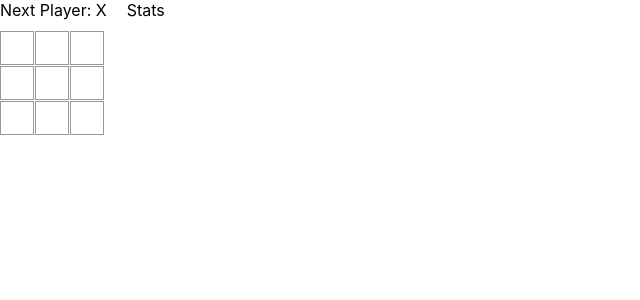
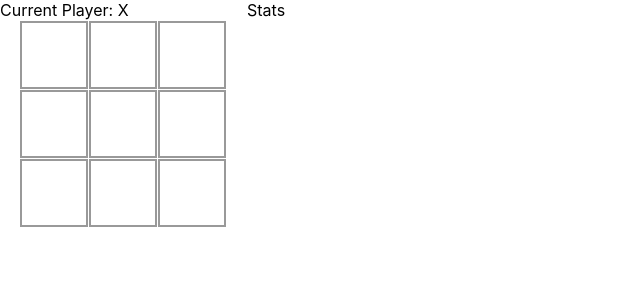
Before and after one commit to akhalid88/toe-tac-tic, a React (Create React App) app in the folder client/: page / in a window 1280 px wide. Shown: the top 300 px of the page, without its empty margins (0-640 px from the left). Built offline with nearby package versions, Linux system fonts and the light colour scheme.

Commit message:
clean up logic for next player and adjust game board layout

```diff
--- a/client/src/App.css
+++ b/client/src/App.css
@@ -11,42 +11,6 @@ ol, ul {
   margin-left: 20px;
 }
 
-
-/* .App {
-  text-align: center;
+.game-board {
+  margin-left: 20px;
 }
-
-.App-logo {
-  height: 40vmin;
-  pointer-events: none;
-}
-
-@media (prefers-reduced-motion: no-preference) {
-  .App-logo {
-    animation: App-logo-spin infinite 20s linear;
-  }
-}
-
-.App-header {
-  background-color: #282c34;
-  min-height: 100vh;
-  display: flex;
-  flex-direction: column;
-  align-items: center;
-  justify-content: center;
-  font-size: calc(10px + 2vmin);
-  color: white;
-}
-
-.App-link {
-  color: #61dafb;
-}
-
-@keyframes App-logo-spin {
-  from {
-    transform: rotate(0deg);
-  }
-  to {
-    transform: rotate(360deg);
-  }
-} */
--- a/client/src/App.js
+++ b/client/src/App.js
@@ -5,7 +5,7 @@ import { useState } from 'react';
 
 function App() {
   const [squares, setSquares] = useState(Array(9).fill(null));
-  const [currentPlayer, setCurrentPlayer] = useState('X');
+  const [isXNext, setIsXNext] = useState(true);
 
   const renderSquares = (i) => {
     return (
@@ -13,25 +13,25 @@ function App() {
         value={squares[i]}
         onClick={() => {
           const nextSquares = squares.slice();
-          nextSquares[i] = currentPlayer;
+          nextSquares[i] = isXNext ? "X" : "O";
           setSquares(nextSquares);
-          if (currentPlayer === 'X') {
-            setCurrentPlayer('O');
-          } else {
-            setCurrentPlayer('X');
-          }
+          setIsXNext(!isXNext);
         }}
       >
       </Square>
     )
   }
-
+  const currentPlayer = `Current Player: ${isXNext ? "X" : "O"}`;
   return (
     <div className="container">
       <div className="game">
-        <div className="game-board">
-          <Board
-            renderSquares={renderSquares} />
+        <div className="status">{currentPlayer}
+          <div className="game-board">
+            <Board
+              renderSquares={renderSquares}
+              isXNext={isXNext}
+            />
+          </div>
         </div>
         <div className="game-info">
           <div>Stats</div>
--- a/client/src/components/board/board.css
+++ b/client/src/components/board/board.css
@@ -2,6 +2,7 @@
   clear: both;
   content: "";
   display: table;
+  margin-left: 10px;
 }
 
 .status {
--- a/client/src/components/board/board.jsx
+++ b/client/src/components/board/board.jsx
@@ -1,10 +1,10 @@
 import "./board.css";
 
 function Board(props) {
-	const nextPlayer = 'Next Player: X';
+
 	return (
 		<div>
-			<div className="status">{nextPlayer}</div>
+
 			<div className="board-row">
 				{props.renderSquares(1)}
 				{props.renderSquares(2)}
--- a/client/src/components/square/square.css
+++ b/client/src/components/square/square.css
@@ -1,16 +1,16 @@
 .square {
   background: #fff;
-  border: 1px solid #999;
+  border: 2px solid #999;
   float: left;
-  font-size: 24px;
+  font-size: 50px;
   font-weight: bold;
   line-height: 34px;
-  height: 34px;
   margin-right: 1px;
   margin-top: 1px;
   padding: 0;
   text-align: center;
-  width: 34px;
+  width: 68px;
+  height: 68px;
 }
 
 .square:focus {
```
